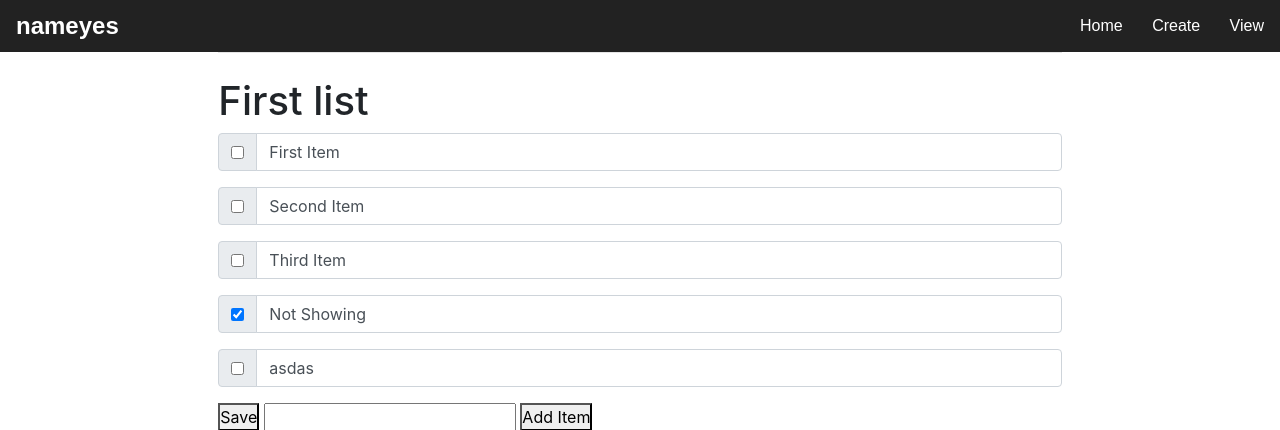
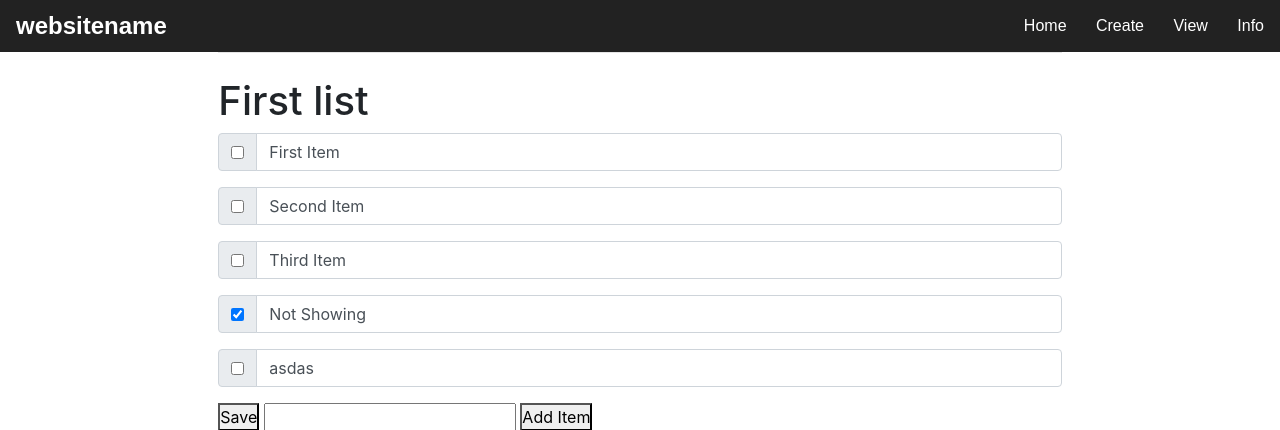
Before and after one commit to Gramaly3/website1, a Django app: page /2 in a window 1280 px wide. Shown: the top 430 px of the page. Run offline with Django 5.2, Linux system fonts and the light colour scheme; data comes from the database, SQL or seed files in the repository; both versions use the stored data as it was after the commit.

Commit message:
info page

```diff
--- a/main/templates/main/base.html
+++ b/main/templates/main/base.html
@@ -55,12 +55,13 @@
 </head>
 <body>
     <header class ="navbar">
-    <div class="logo">nameyes</div>
+    <div class="logo">websitename</div>
     <nav class="nav-links">
 
         <a href = "/home">Home</a>
         <a href = "/create">Create</a>
         <a href = "/2">View</a>
+        <a href ="/info">Info</a>
 
     </nav>
     </header>
--- a/main/urls.py
+++ b/main/urls.py
@@ -6,4 +6,5 @@ urlpatterns = [
 path("home/", views.home, name="home"),
 path("<int:id>", views.index,name="index"),
 path("create/", views.create, name="create"),
+path("info/", views.info,name="info"),
 ]
--- a/main/views.py
+++ b/main/views.py
@@ -53,3 +53,6 @@ def create(response):
     else:
      form = CreateNewList()
     return render(response,"main/create.html", {"form":form})
+
+def info(response):
+    return render(response,"main/info.html", {})
```
Also changed, not shown: main/templates/main/info.html (added, +8 -0 lines), db.sqlite3.
